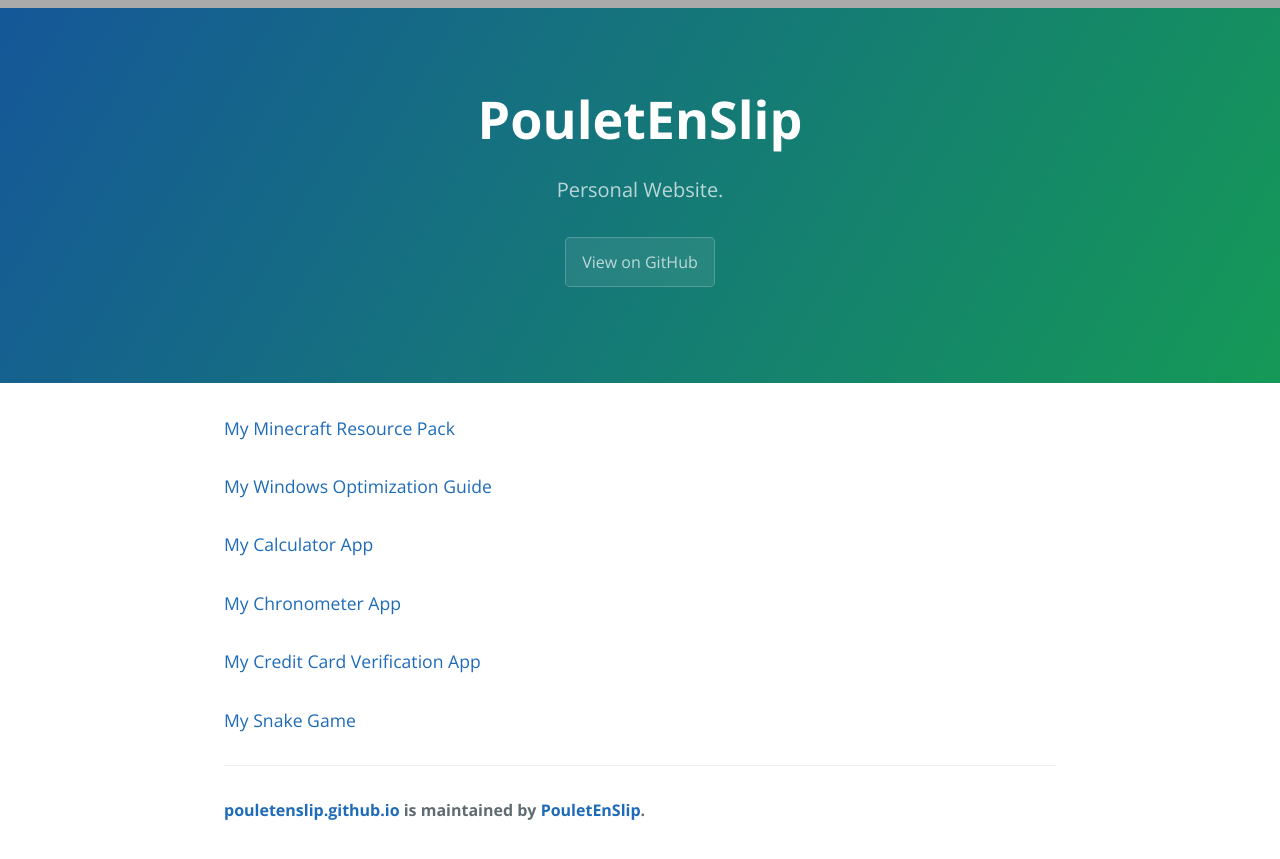
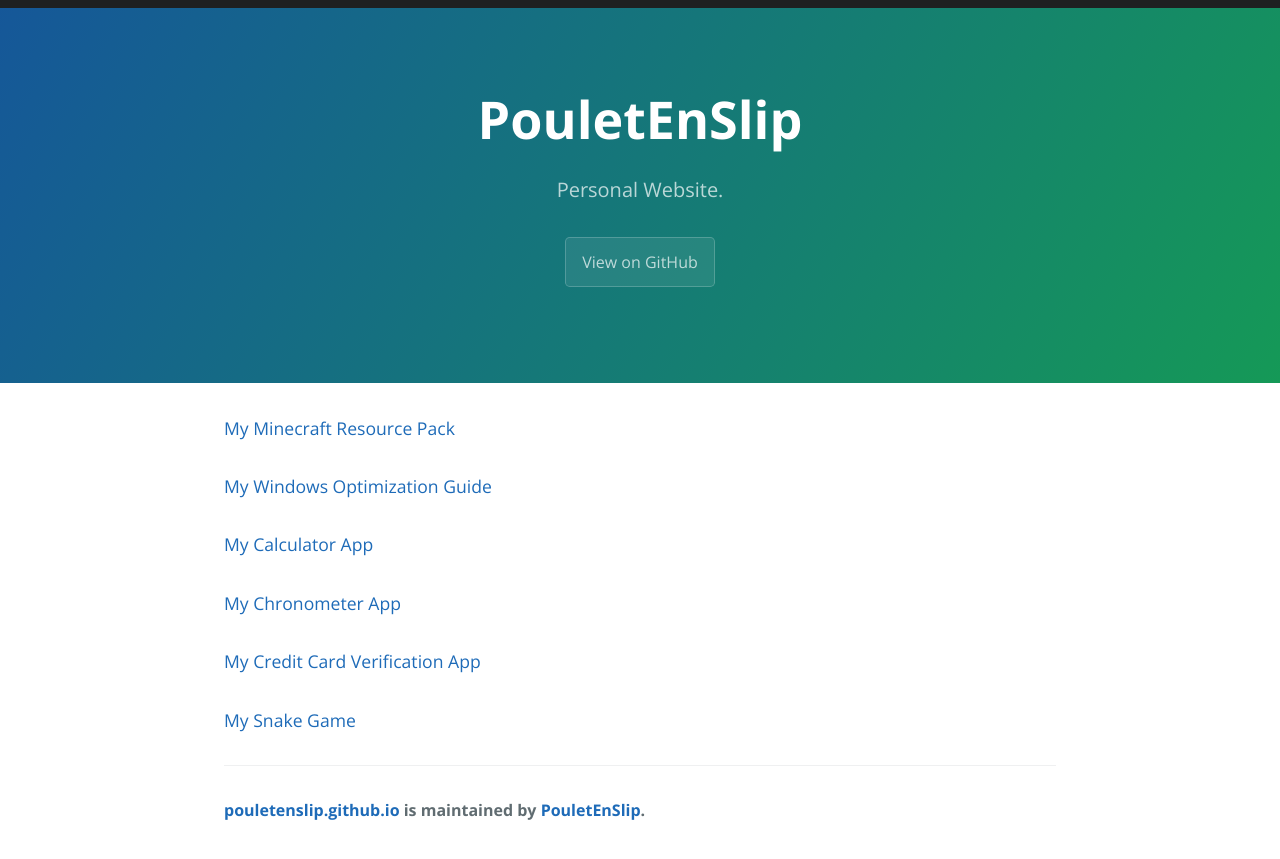
Before and after one commit to PouletEnSlip/pouletenslip.github.io, a Jekyll site: the page built from index.md, in a window 1280 px wide. Shown: the top 859 px of the page. Built offline with Jekyll 4.4.1, drawn with Linux system fonts in a browser that asks for light colours; comment, search, counter and statistics services are not loaded.

Commit message:
Update style2.css

```diff
--- a/css/style2.css
+++ b/css/style2.css
@@ -8,7 +8,7 @@
 .progress-container {
   width: 100%;
   height: 8px;
-  background: #aaa;
+  background: #1e2021;
 }
 
 .progress-bar {
```
